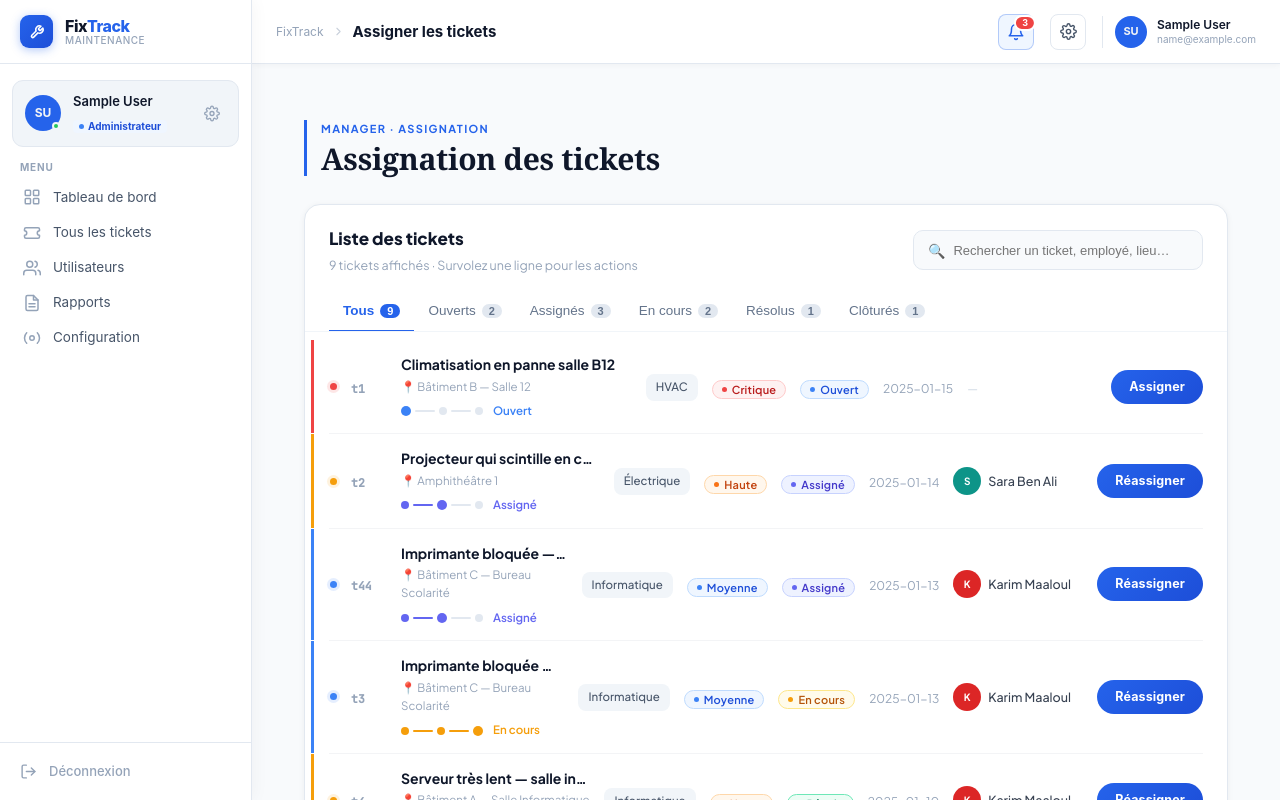
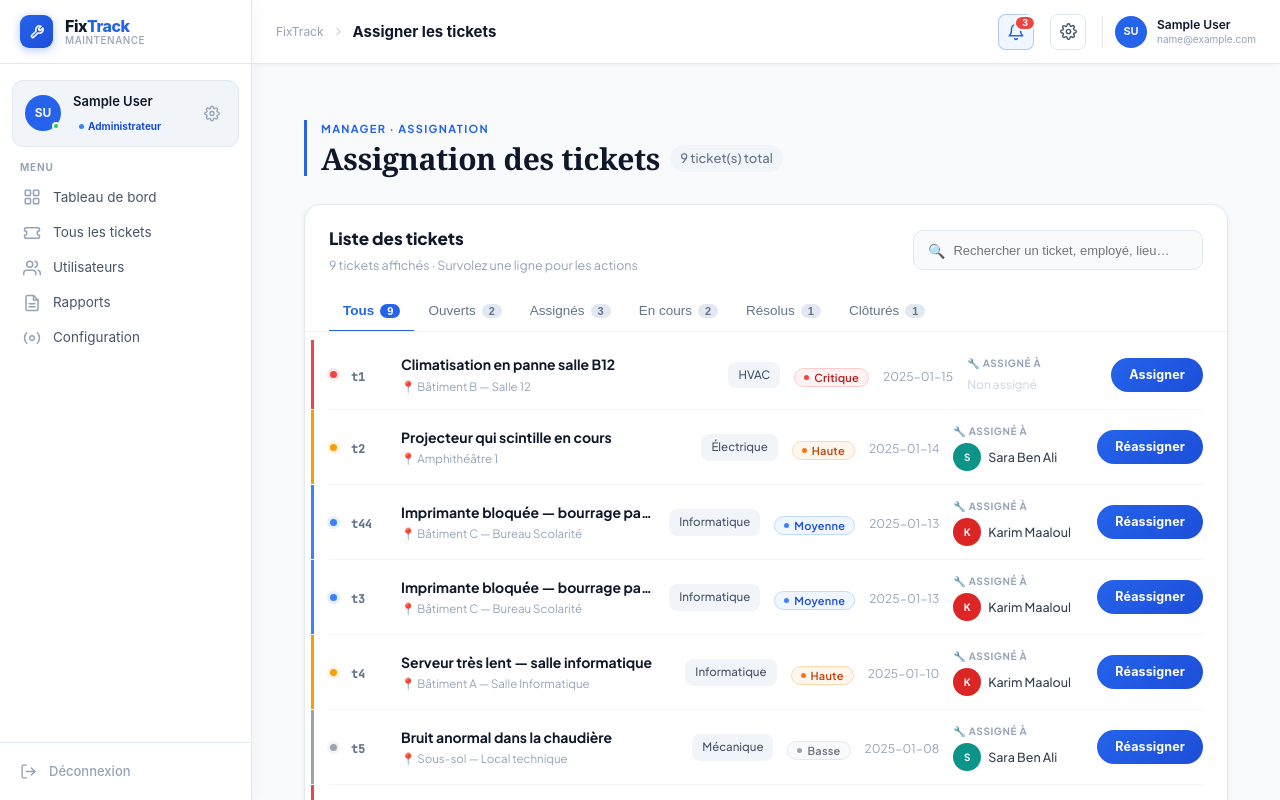
Before and after one commit to myriam2005/fixtrack-frontend, a React (Vite) app in the folder fixtrack-frontend/: page /manager/assign in a window 1280 px wide. Shown: the top 800 px of the page. Built offline with nearby package versions, Linux system fonts and the light colour scheme; sample sign-in values are in the browser's storage.

Commit message:
assigner

```diff
--- a/fixtrack-frontend/src/pages/manager/AssignedTicket.jsx
+++ b/fixtrack-frontend/src/pages/manager/AssignedTicket.jsx
@@ -95,16 +95,13 @@ function StatusDots({ statut }) {
   );
 }
 
-// ─── TicketRow — hover identique à TechnicianDashboard ───────────────────────
+// ─── TicketRow ────────────────────────────────────────────────────────────────
 function TicketRow({ ticket, tech, isLast, onAssign }) {
-  const [hovered, setHovered] = useState(false);
   const leftColor = PRIORITY_LEFT_COLOR[ticket.priorite] || "#E2E8F0";
 
   return (
     <>
       <Box
-        onMouseEnter={() => setHovered(true)}
-        onMouseLeave={() => setHovered(false)}
         sx={{
           display: "flex", alignItems: "center", gap: "14px",
           padding: "13px 18px 13px 16px",
@@ -124,7 +121,7 @@ function TicketRow({ ticket, tech, isLast, onAssign }) {
 
         {/* ID */}
         <Box sx={{ minWidth: 36, flexShrink: 0 }}>
-          <span style={{ fontFamily: "'JetBrains Mono', monospace", fontSize: 11.5, color: "#94A3B8", fontWeight: 600 }}>
+          <span style={{ fontFamily: "'JetBrains Mono', monospace", fontSize: 11.5, color: "#64748B", fontWeight: 600 }}>
             {ticket.id}
           </span>
         </Box>
@@ -137,7 +134,6 @@ function TicketRow({ ticket, tech, isLast, onAssign }) {
           <div style={{ fontSize: 11.5, color: "#94A3B8", display: "flex", alignItems: "center", gap: 3 }}>
             📍 {ticket.localisation}
           </div>
-          <StatusDots statut={ticket.statut} />
         </Box>
 
         {/* Catégorie */}
@@ -148,29 +144,38 @@ function TicketRow({ ticket, tech, isLast, onAssign }) {
         {/* Priorité */}
         <Box sx={{ flexShrink: 0 }}><Badge status={ticket.priorite} /></Box>
 
-        {/* Statut */}
-        <Box sx={{ flexShrink: 0 }}><Badge status={ticket.statut} /></Box>
-
         {/* Date */}
         <Box sx={{ flexShrink: 0 }}>
           <span className={styles.date}>{ticket.dateCreation}</span>
         </Box>
 
-        {/* Technicien */}
+        {/* Technicien — avec label "Assigné à" */}
         <Box sx={{ flexShrink: 0, minWidth: 130 }}>
+          <div style={{ display: "flex", flexDirection: "column", gap: 4 }}>
+            <span style={{
+              fontSize: 10, fontWeight: 700, color: "#94A3B8",
+              textTransform: "uppercase", letterSpacing: "0.6px",
+              display: "flex", alignItems: "center", gap: 3,
+            }}>
+              🔧 Assigné à
+            </span>
             {tech ? (
               <div className={styles.techWrap}>
-              <div className={styles.avatar} style={{ background: AVATAR_COLORS[tech.id] || "#6366F1" }}>
+                <div
+                  className={styles.avatar}
+                  style={{ background: AVATAR_COLORS[tech.id] || "#6366F1" }}
+                >
                   {tech.nom[0].toUpperCase()}
                 </div>
                 <span className={styles.techName}>{tech.nom}</span>
               </div>
             ) : (
-            <span className={styles.unassigned}>—</span>
+              <span className={styles.unassigned}>Non assigné</span>
             )}
+          </div>
         </Box>
 
-        {/* Actions — toujours visibles */}
+        {/* Action */}
         <Box sx={{ flexShrink: 0 }}>
           <MuiButton
             variant="contained"
@@ -236,7 +241,7 @@ export default function AssignerTicket() {
   };
 
   const visible = tickets.filter((t) => {
-    const inTab = activeTab === "all" || t.statut === activeTab;
+    const inTab    = activeTab === "all" || t.statut === activeTab;
     const inSearch = search === "" ||
       t.titre.toLowerCase().includes(search.toLowerCase()) ||
       t.categorie.toLowerCase().includes(search.toLowerCase()) ||
@@ -245,7 +250,8 @@ export default function AssignerTicket() {
     return inTab && inSearch;
   });
 
-  const techOf = (ticket) => ticket.technicienId ? users.find((u) => u.id === ticket.technicienId) : null;
+  const techOf = (ticket) =>
+    ticket.technicienId ? users.find((u) => u.id === ticket.technicienId) : null;
 
   const TABS = [
     { key: "all",         label: "Tous" },
@@ -263,7 +269,17 @@ export default function AssignerTicket() {
       <div className={styles.pageHeader}>
         <div className={styles.pageTitleGroup}>
           <span className={styles.pageEyebrow}>Manager · Assignation</span>
+          <div style={{ display: "flex", alignItems: "center", gap: 10 }}>
             <h1 className={styles.pageTitle}>Assignation des tickets</h1>
+            <span style={{
+              display: "inline-flex", alignItems: "center",
+              padding: "3px 10px", borderRadius: 20,
+              background: "#F1F5F9", color: "#64748B",
+              fontSize: 13, fontWeight: 500,
+            }}>
+              {tickets.length} ticket(s) total
+            </span>
+          </div>
         </div>
       </div>
 
@@ -319,7 +335,7 @@ export default function AssignerTicket() {
           overflowX: "auto", gap: 0,
         }}>
           {TABS.map((tab) => {
-            const count = tabCounts[tab.key];
+            const count    = tabCounts[tab.key];
             if (count === 0 && tab.key !== "all") return null;
             const isActive = activeTab === tab.key;
             return (
@@ -386,6 +402,8 @@ export default function AssignerTicket() {
             boxShadow: "0 30px 90px rgba(0,0,0,0.2)", overflow: "hidden",
             animation: "at-slideUp .22s ease", fontFamily: "'Plus Jakarta Sans', sans-serif",
           }}>
+
+            {/* Modal Header */}
             <div style={{ padding: "24px 28px 20px", borderBottom: "1.5px solid #F1F5F9", display: "flex", justifyContent: "space-between", alignItems: "flex-start", gap: 12 }}>
               <div style={{ flex: 1, minWidth: 0 }}>
                 <p style={{ margin: "0 0 2px", fontSize: 11, fontWeight: 700, color: "#94A3B8", textTransform: "uppercase", letterSpacing: "0.6px" }}>Assignation</p>
@@ -399,6 +417,7 @@ export default function AssignerTicket() {
               <Button label="✕" variant="secondary" onClick={() => { setModal(null); setSel(null); }} />
             </div>
 
+            {/* Tech List */}
             <div style={{ overflowY: "auto", padding: "16px 24px", display: "flex", flexDirection: "column", gap: 10, flexGrow: 1 }}>
               {techniciens.map((tech) => {
                 const charge = chargeOf(tech.id, tickets);
@@ -415,7 +434,10 @@ export default function AssignerTicket() {
                     }}
                   >
                     <div style={{ display: "flex", alignItems: "center", gap: 12 }}>
-                      <div className={styles.avatar} style={{ width: 44, height: 44, fontSize: 15, background: isSel ? "#2563EB" : AVATAR_COLORS[tech.id] }}>
+                      <div
+                        className={styles.avatar}
+                        style={{ width: 44, height: 44, fontSize: 15, background: isSel ? "#2563EB" : AVATAR_COLORS[tech.id] }}
+                      >
                         {tech.nom[0].toUpperCase()}
                       </div>
                       <div>
@@ -444,6 +466,7 @@ export default function AssignerTicket() {
               })}
             </div>
 
+            {/* Modal Footer */}
             <div style={{ padding: "16px 28px 24px", borderTop: "1.5px solid #F1F5F9", display: "flex", justifyContent: "flex-end", gap: 10 }}>
               <Button label="Annuler" variant="secondary" onClick={() => { setModal(null); setSel(null); }} />
               <Button label="Confirmer l'assignation" variant="primary" onClick={confirmer} disabled={!selectedTech} />
```
Lines whose indentation alone changed are shown as unchanged.
